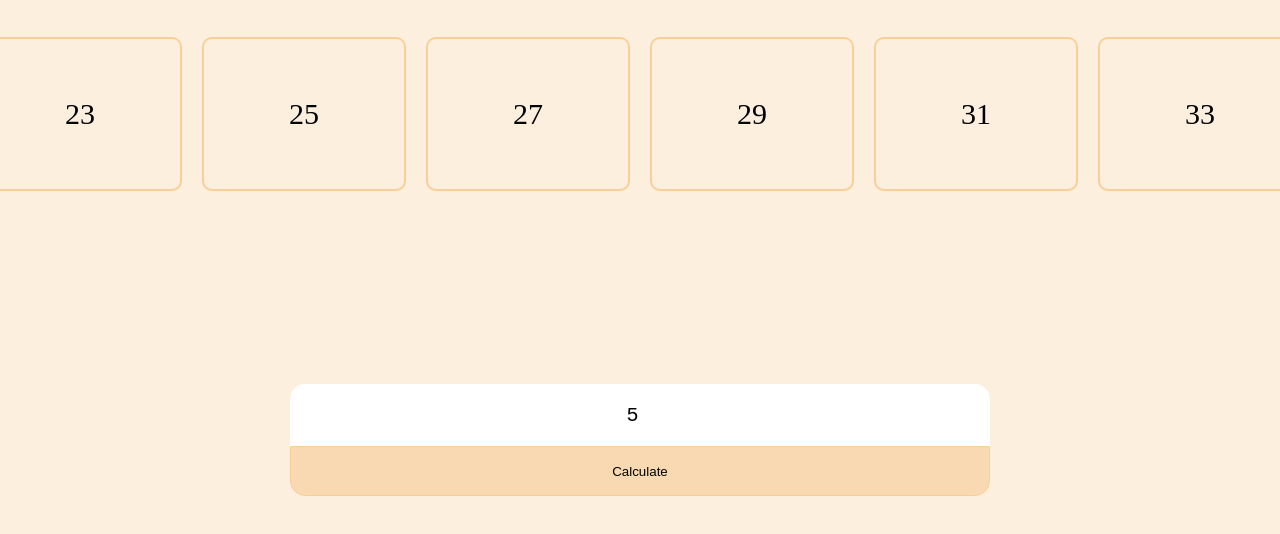
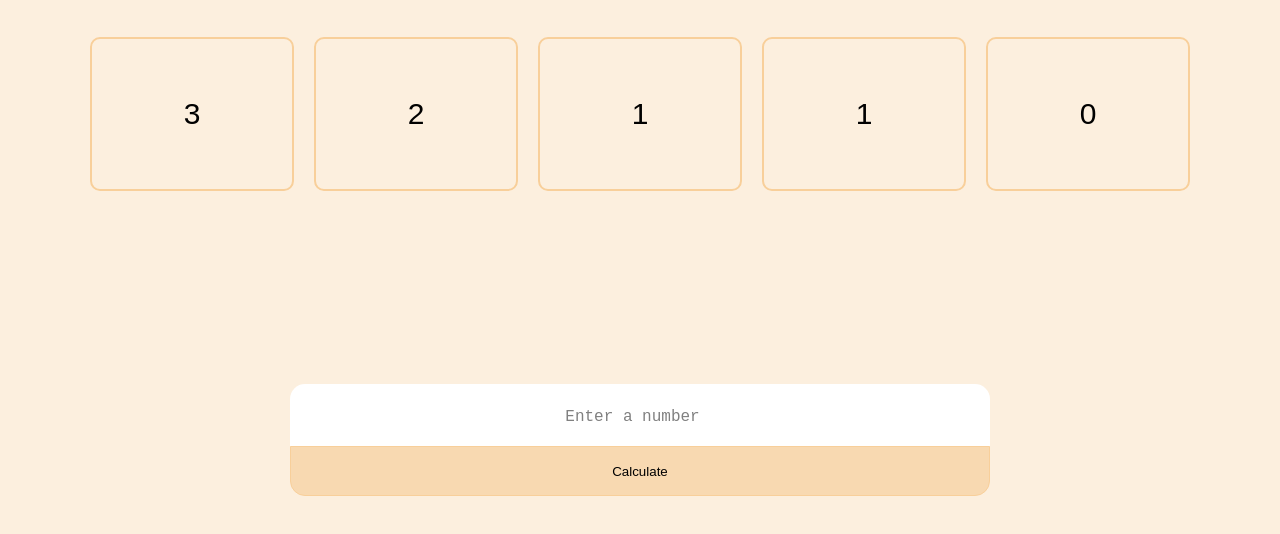
Before and after one commit to tahfimism/Fibonacci, a plain HTML site: page index.html in a window 1280 px wide. Both pictures are taken after typing "5" into the empty fields and a click on the button "Calculate". Shown: the part 254-788 px from the top of the page. Drawn offline with Linux system fonts and the light colour scheme.

Commit message:
algorithm done

```diff
--- a/index.html
+++ b/index.html
@@ -18,7 +18,7 @@
 </div>
     <div id="cont">
         <input type="number" placeholder="Enter a number" id="input-number">
-        <button onclick="render()">Calculate</button>
+        <button>Calculate</button>
     </div>
 
     <script src="script.js"></script>
--- a/script.js
+++ b/script.js
@@ -1,31 +1,87 @@
-num = [1,3,5,7,9,11,13,15,17,19,21,23,25,27,29,31,33,35,37,39, 41,43,45,47,49,51,53,55,57,59,3,5,7,9,11,13,15,17,19,21,23,25,27,29,31,33,35,37,39, 41,43,45,47,49,51,53,55,57,3,5,7,9,11,13,15,17,19,21,23,25,27,29,31,33,35,37,39, 41,43,45,47,49,51,53,55,57
-]
 
 let scrollContainer;
 let targetScrollLeft = 0;
 let currentScrollLeft = 0;
 let animationFrameId = null;
 
-function render(){
 
-    scrollContainer = document.querySelector('.scroll-container')
 
-    // Clear existing content to prevent duplication if render is called multiple times
+
+
+function render(num) {
+    const scrollContainer = document.querySelector('.scroll-container');
+
+    // Clear previous content
     scrollContainer.innerHTML = '';
 
-    const len = num.length
-    for(let i = 0; i < len; i++){
-        scrollContainer.innerHTML += `<div class="number-div">${num[i]}</div>`
 
+    let html = '';
+    for (let i = num.length - 1; i >= 0; i--) {
+        html += `<div class="number-div">${num[i].toString()}</div>`;
     }
 
-    // Initialize currentScrollLeft and targetScrollLeft to the actual scroll position
+    // Set content all at once
+    scrollContainer.innerHTML = html;
+
+    // Reset scroll tracking vars if you’re using them elsewhere
     currentScrollLeft = scrollContainer.scrollLeft;
     targetScrollLeft = scrollContainer.scrollLeft;
 }
 
+
+
+
+
+
+function calculate() {
+    let a = 0;
+    let b = 1;
+    let num = [a, b];
+
+    let input = document.getElementById('input-number');
+    let n = parseInt(input.value);
+
+    for (let i = 2; i < n; i++) {
+        let next = a + b;
+        num.push(next);
+        a = b;
+        b = next;
+    }
+
+    console.log(num);
+    render(num);
+    input.value = '';
+}
+
+
+
+
+document.querySelector('button').addEventListener('click', calculate)
+
+document.getElementById('input-number').addEventListener('keydown', function(event) {
+    if (event.key === 'Enter') {
+        calculate();
+    }
+});
+
+
+
+
+
 // Call render function to display numbers on page load
-render();
+initial_num = [21, 13, 8, 5, 3, 2, 1, 0]
+render(initial_num);
+
+
+
+
+
+
+
+
+
+
+
 
 // Add scroll event listener to synchronize with manual dragging
 // This should be outside render() and after render() is called to ensure scrollContainer is defined
@@ -54,7 +110,7 @@ function animateScroll() {
 // Add event listener for horizontal mouse wheel scrolling on the whole window
 window.addEventListener('wheel', (e) => {
     if (scrollContainer) { // Ensure the container exists
-        e.preventDefault(); // Prevent default vertical scrolling of the window
+         // Prevent default vertical scrolling of the window
 
         // Always update currentScrollLeft to actual position before calculating new target
         currentScrollLeft = scrollContainer.scrollLeft;
--- a/style.css
+++ b/style.css
@@ -29,19 +29,19 @@ h1 {
 }
 
 .scroll-container::-webkit-scrollbar-thumb {
-  background-color: rgba(0, 0, 0, 0.2); /* Semi-transparent thumb */
+  background-color: rgba(165, 113, 17, 0.123); /* Semi-transparent thumb */
   border-radius: 10px;
   border: 2px solid transparent; /* Transparent border to make it thinner */
 }
 
 .scroll-container::-webkit-scrollbar-thumb:hover {
-  background-color: rgba(0, 0, 0, 0.3); /* Darker on hover */
+  background-color: rgba(165, 113, 17, 0.089) transparent; /* Darker on hover */
 }
 
 /* Firefox scrollbar styling */
 .scroll-container {
     scrollbar-width: thin; /* "auto" or "thin" */
-    scrollbar-color: rgba(0, 0, 0, 0.2) transparent; /* thumb and track color */
+    scrollbar-color: rgba(165, 113, 17, 0.185) transparent; /* thumb and track color */
 }
 
 
@@ -68,17 +68,22 @@ input::placeholder {
     margin: 10px;
     flex-shrink: 0;
     width: 200px;
-    height: 150px;
+    min-height: 150px;
     border-radius: 10px;
     border: 2px solid rgb(248, 207, 154);
     display: flex;
     align-items: center;
     justify-content: center;
     font-size: 30px;
+    font-family: 'Poppins', sans-serif;
+    transition: transform 0.2s ease-in-out;
 }
 
 
-
+.number-div:hover {
+    background: linear-gradient(145deg, #fdebc96e, #fdd98a59); /* subtle yellow gradient */
+    box-shadow: 0 4px 10px rgba(0, 0, 0, 0.15); /* soft drop shadow */
+}
 
 
 
@@ -99,7 +104,7 @@ input::placeholder {
     overflow-x: scroll;
     flex-wrap: nowrap;
     max-width: 100%;
-    justify-content: center;
+    justify-content: flex-start;
     align-items: center;
 }
 
```
